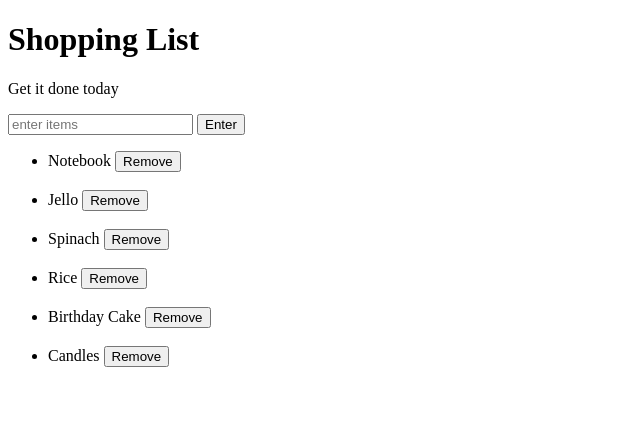
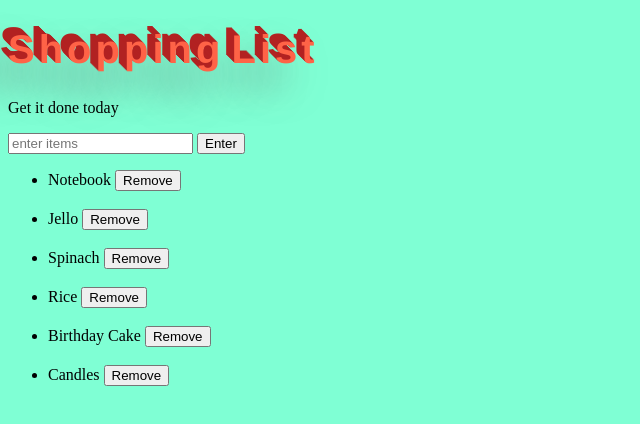
Before and after one commit to kaitanidis/ShoppingListDynamic, a plain HTML site: page index.html in a window 1280 px wide. Shown: the whole page, without its empty margins (0-640 px from the left). Drawn offline with Linux system fonts and the light colour scheme.

Commit message:
css formating

```diff
--- a/index.html
+++ b/index.html
@@ -5,7 +5,7 @@
 	<link rel="stylesheet" type="text/css" href="style.css">
 </head>
 <body>
-	<h1>Shopping List</h1>
+	<h1 class="coolTitle">Shopping List</h1>
 	<p id="first">Get it done today</p>
 	<input id="userinput" type="text" placeholder="enter items">
 	<button id="enter">Enter</button>
--- a/style.css
+++ b/style.css
@@ -1,8 +1,13 @@
+body {
+  background-color: aquamarine;
+}
+
+
 .coolTitle {
-  text-align: center;
+  text-align: left;
   font-family: 'Oswald', Helvetica, sans-serif;
   font-size: 40px;
-  transform: skewY(-10deg);
+  /*transform: skewY(-10deg);*/
   letter-spacing: 4px;
   word-spacing: -8px;
   color: tomato;
```
